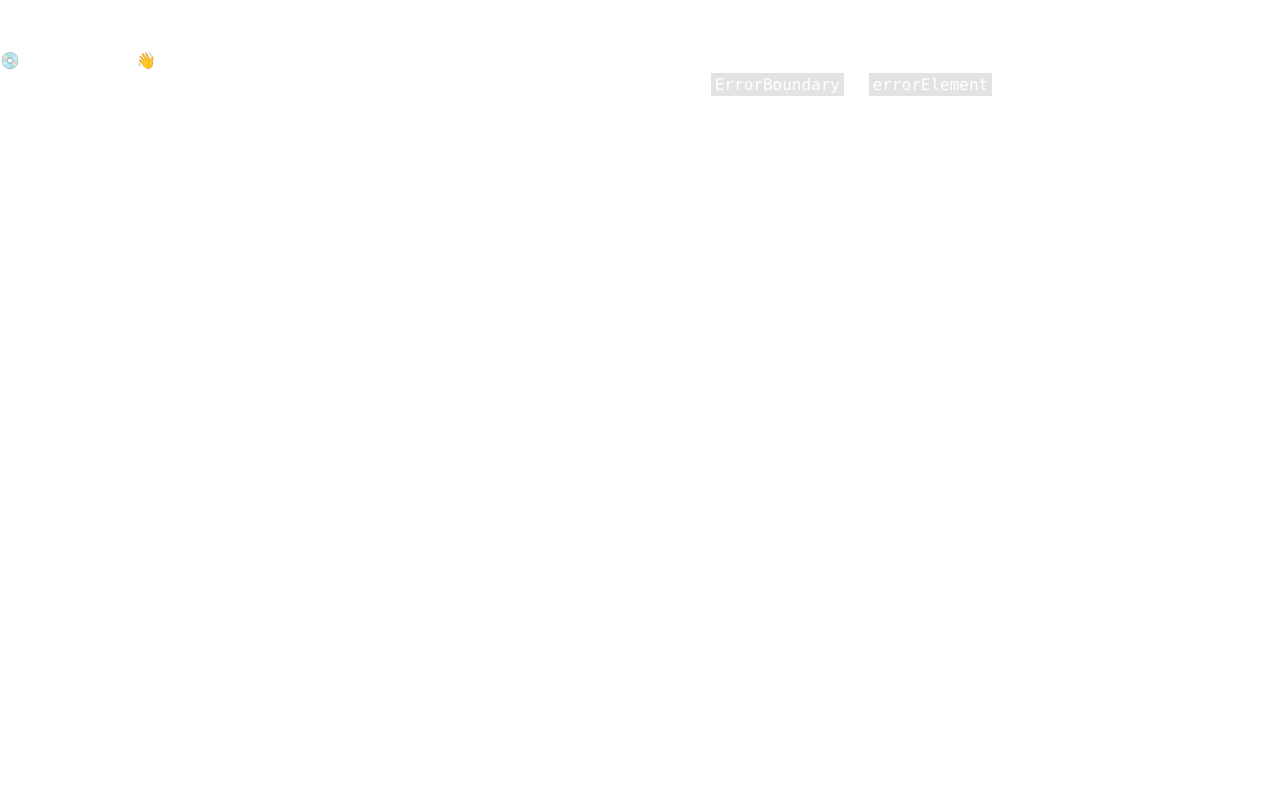
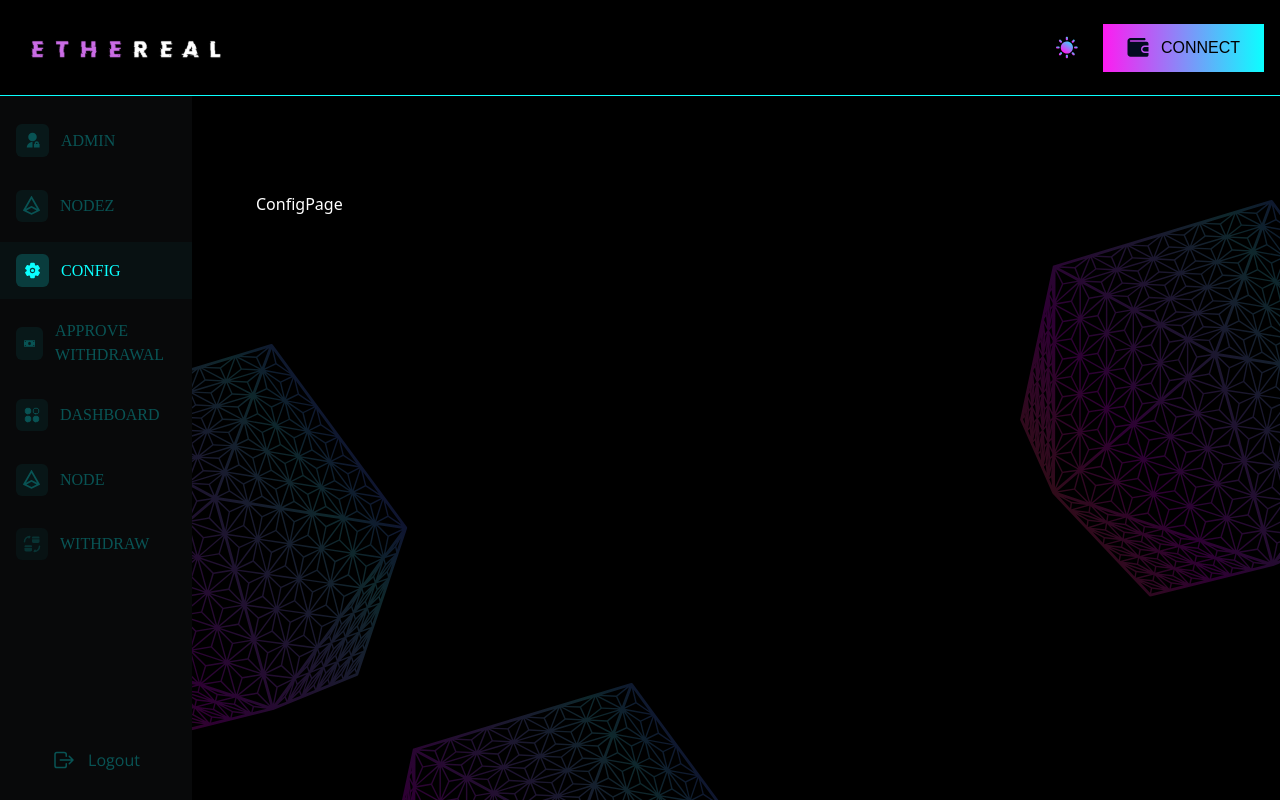
Before and after one commit to manish189000/ethereal-dapp, a React (Vite) app in the folder frontend/: page /dashboard/config in a window 1280 px wide. Before the commit this address had no page. Built offline with nearby package versions, Linux system fonts and the light colour scheme; a web font is replaced by a local one.

Commit message:
changed some routes

```diff
--- a/frontend/src/App.jsx
+++ b/frontend/src/App.jsx
@@ -7,7 +7,8 @@ import Layout from "./Layout";
 import "./App.css";
 import AdminPage from "./pages/AdminPage";
 import ApproveWithdrawalPage from "./pages/ApproveWithdrawalPage";
-import NodezConfigPage from "./pages/NodezConfigPage";
+import NodezPage from "./pages/NodezPage";
+import ConfigPage from "./pages/ConfigPage";
 const App = () => {
   const router = createBrowserRouter([
     { path: "/", element: <HomePage /> },
@@ -19,7 +20,8 @@ const App = () => {
         { path: "node", element: <NodePage /> },
         { path: "withdraw", element: <WithdrawPage /> },
         { path: "admin", element: <AdminPage /> },
-        { path: "nodez-config", element: <NodezConfigPage /> },
+        { path: "nodez", element: <NodezPage /> },
+        { path: "config", element: <ConfigPage /> },
         { path: "approve-withdrawal", element: <ApproveWithdrawalPage /> },
       ],
     },
--- a/frontend/src/components/ResponsiveSidebar.jsx
+++ b/frontend/src/components/ResponsiveSidebar.jsx
@@ -2,7 +2,9 @@
 import { NavLink } from "react-router-dom";
 import db_icon from "../assets/dbicon.svg";
 import node_icon from "../assets/nodeicon.svg";
-import { IoLogOutOutline } from "react-icons/io5";
+import { IoLogOutOutline, IoSettings } from "react-icons/io5";
+import { FaMoneyBill } from "react-icons/fa";
+import { RiAdminFill } from "react-icons/ri";
 
 const ResponsiveSidebar = ({ showNavbar, setShowNavbar }) => {
   return (
@@ -12,6 +14,42 @@ const ResponsiveSidebar = ({ showNavbar, setShowNavbar }) => {
           onClick={() => setShowNavbar(!showNavbar)}
           className="innercontainer w-full bg-black absolute z-[1000]"
         >
+          <NavLink
+            to={"admin"}
+            className={({ isActive }) =>
+              isActive
+                ? "flex items-center justify-start px-4 py-3 my-1 gap-3 opacity-100 bg-[#081112]"
+                : "flex items-center justify-start px-4 py-3 my-1 gap-3 opacity-30"
+            }
+            end
+          >
+            <RiAdminFill className=" text-[33px] rounded-md p-2 bg-[#093c3d] text-[#0BFFFF]" />
+            <span className="text-[#0BFFFF] font-lw">ADMIN</span>
+          </NavLink>
+          <NavLink
+            to={"nodez-config"}
+            className={({ isActive }) =>
+              isActive
+                ? "flex items-center justify-start px-4 py-3 my-1 gap-3 opacity-100 bg-[#081112]"
+                : "flex items-center justify-start px-4 py-3 my-1 gap-3 opacity-30"
+            }
+            end
+          >
+            <IoSettings className=" text-[33px] rounded-md p-2 bg-[#093c3d] text-[#0BFFFF]" />
+            <span className="text-[#0BFFFF] font-lw">NODEZ CONFIG</span>
+          </NavLink>
+          <NavLink
+            to={"approve-withdrawal"}
+            className={({ isActive }) =>
+              isActive
+                ? "flex items-center justify-start px-4 py-3 my-1 gap-3 opacity-100 bg-[#081112]"
+                : "flex items-center justify-start px-4 py-3 my-1 gap-3 opacity-30"
+            }
+            end
+          >
+            <FaMoneyBill className=" text-[33px] rounded-md p-2 bg-[#093c3d] text-[#0BFFFF]" />
+            <span className="text-[#0BFFFF] font-lw">APPROVE WITHDRAWAL</span>
+          </NavLink>
           <NavLink
             to={"dashboard"}
             className={({ isActive }) =>
--- a/frontend/src/components/Sidebar.jsx
+++ b/frontend/src/components/Sidebar.jsx
@@ -26,7 +26,19 @@ const Sidebar = () => {
             <span className="text-[#0BFFFF] font-lw">ADMIN</span>
           </NavLink>
           <NavLink
-            to={"nodez-config"}
+            to={"nodez"}
+            className={({ isActive }) =>
+              isActive
+                ? "flex items-center justify-start px-4 py-3 my-1 gap-3 opacity-100 bg-[#081112]"
+                : "flex items-center justify-start px-4 py-3 my-1 gap-3 opacity-30"
+            }
+            end
+          >
+            <img src={node_icon} className="text-xl" />
+            <span className="text-[#0BFFFF] font-lw">NODEZ </span>
+          </NavLink>
+          <NavLink
+            to={"config"}
             className={({ isActive }) =>
               isActive
                 ? "flex items-center justify-start px-4 py-3 my-1 gap-3 opacity-100 bg-[#081112]"
@@ -35,7 +47,7 @@ const Sidebar = () => {
             end
           >
             <IoSettings className=" text-[33px] rounded-md p-2 bg-[#093c3d] text-[#0BFFFF]" />
-            <span className="text-[#0BFFFF] font-lw">NODEZ CONFIG</span>
+            <span className="text-[#0BFFFF] font-lw">CONFIG</span>
           </NavLink>
           <NavLink
             to={"approve-withdrawal"}
--- /dev/null
+++ b/frontend/src/pages/ConfigPage.jsx
@@ -0,0 +1,5 @@
+const ConfigPage = () => {
+  return <div>ConfigPage</div>;
+};
+
+export default ConfigPage;
--- a/frontend/src/pages/NodezConfigPage.jsx
+++ /dev/null
@@ -1,5 +0,0 @@
-const NodezConfigPage = () => {
-  return <div>NodezConfigPage</div>;
-};
-
-export default NodezConfigPage;
--- /dev/null
+++ b/frontend/src/pages/NodezPage.jsx
@@ -0,0 +1,5 @@
+const NodezPage = () => {
+  return <div>NodezPage</div>;
+};
+
+export default NodezPage;
```
